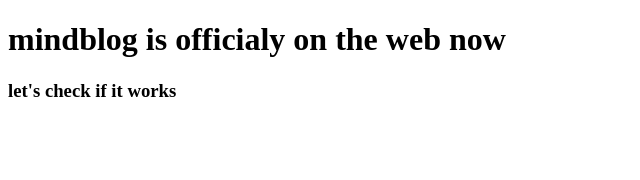
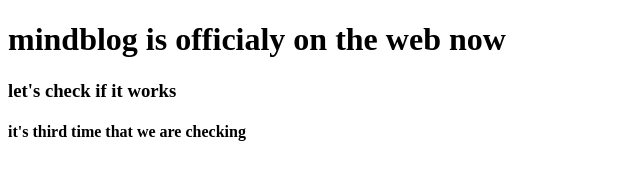
Before and after one commit to SohailKTK/mindblog, a plain HTML site: page index.html in a window 1280 px wide. Shown: the whole page, without its empty margins (0-640 px from the left). Drawn offline with Linux system fonts and the light colour scheme.

Commit message:
Update index.html

```diff
--- a/index.html
+++ b/index.html
@@ -8,5 +8,6 @@
 <body>
     <h1>mindblog is officialy on the web now</h1>
     <h3>let's check if it works</h3>
+    <h4>it's third time that we are checking<h4>
 </body>
 </html>
```
